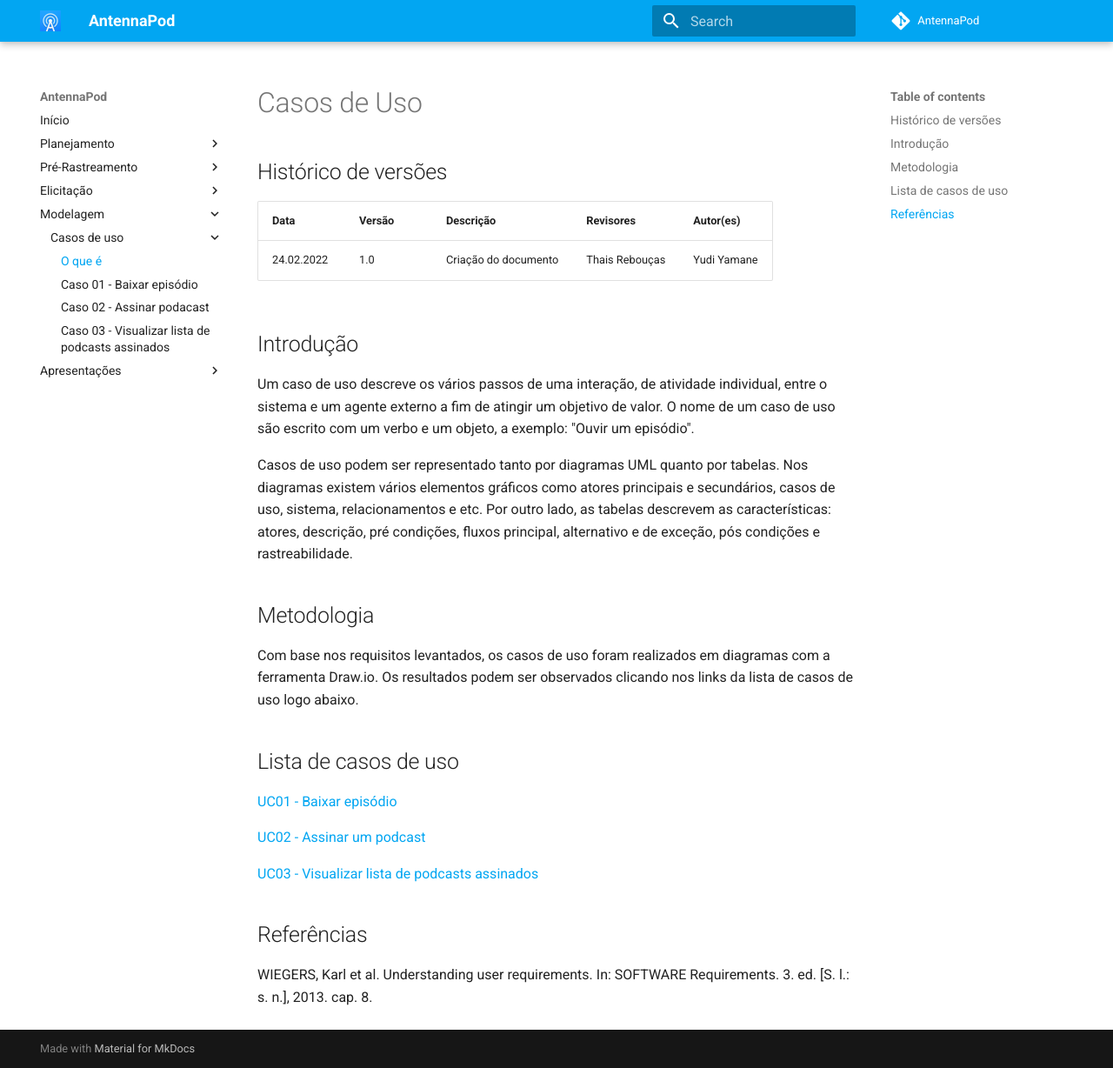
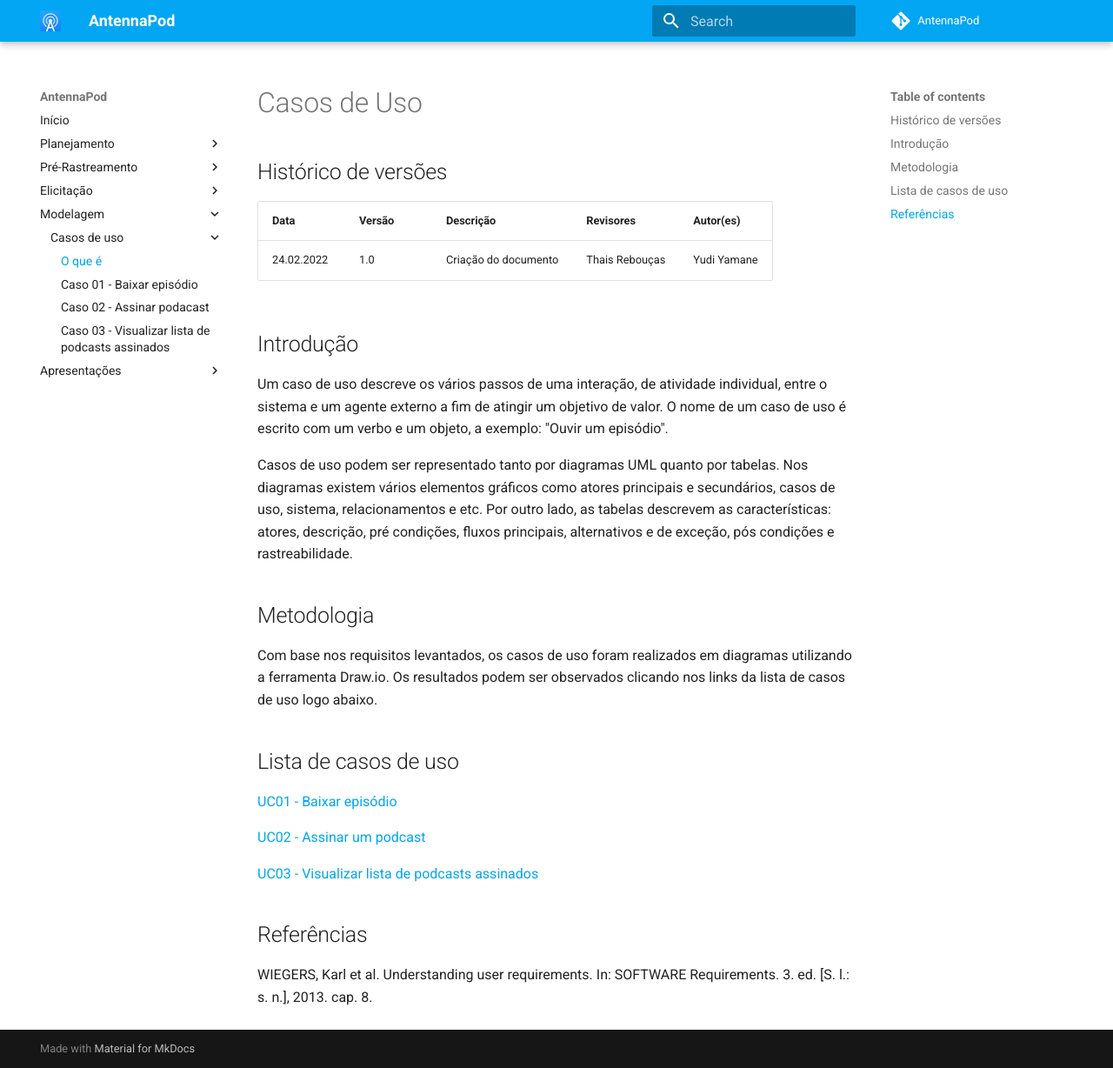
Before and after one commit to Requisitos-de-Software/2021.2-AntennaPod, an MkDocs documentation site: the page built from docs/modelagem/casosDeUso/casosDeUso.md, in a window 1280 px wide and 1228 px high. Shown: the whole window at 87% size. Built offline with MkDocs 1.6.1 and Material for MkDocs 9.7.7, drawn with Linux system fonts in a browser that asks for light colours; comment, search, counter and statistics services are not loaded.

Commit message:
correçao com as sugestoes

```diff
--- a/docs/modelagem/casosDeUso/casosDeUso.md
+++ b/docs/modelagem/casosDeUso/casosDeUso.md
@@ -9,19 +9,19 @@
 
 Um caso de uso descreve os vários passos de uma interação, de atividade
 individual, entre o sistema e um agente externo a fim de atingir um objetivo de
-valor. O nome de um caso de uso são escrito com um verbo e um objeto, a exemplo:
+valor. O nome de um caso de uso é escrito com um verbo e um objeto, a exemplo:
 "Ouvir um episódio".
 
 Casos de uso podem ser representado tanto por diagramas UML quanto por tabelas.
 Nos diagramas existem vários elementos gráficos como atores principais e secundários,
 casos de uso, sistema, relacionamentos e etc. Por outro lado, as tabelas descrevem
-as características: atores, descrição, pré condições, fluxos principal, alternativo
+as características: atores, descrição, pré condições, fluxos principais, alternativos
 e de exceção, pós condições e rastreabilidade.
 
 ## Metodologia
 
 Com base nos requisitos levantados, os casos de uso foram realizados em
-diagramas com a ferramenta Draw.io. Os resultados podem ser observados clicando
+diagramas utilizando a ferramenta Draw.io. Os resultados podem ser observados clicando
 nos links da lista de casos de uso logo abaixo.
 
 ## Lista de casos de uso
```
